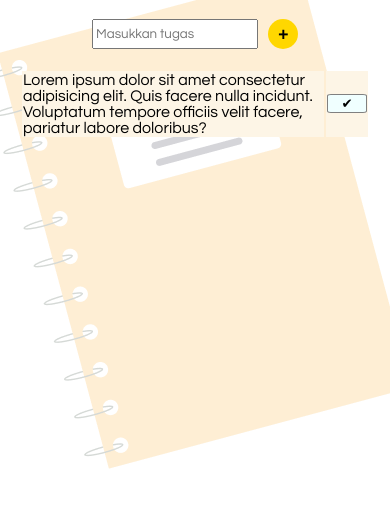
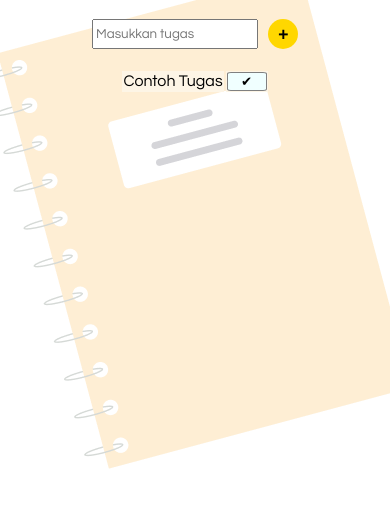
Before and after one commit to faizbyp/dom-todo, a plain HTML site: page index.html in a window 390 px wide. Shown: the part 197-704 px from the top of the page. Drawn offline with Linux system fonts and the light colour scheme.

```diff
--- a/index.html
+++ b/index.html
@@ -19,7 +19,7 @@
     <table>
         <tbody id="daftartugas">
             <tr>
-                <td class="tugas">Lorem ipsum dolor sit amet consectetur adipisicing elit. Quis facere nulla incidunt. Voluptatum tempore officiis velit facere, pariatur labore doloribus?</td>
+                <td class="tugas">Contoh Tugas</td>
                 <td><button class="hapus-btn">✔</button></td>
             </tr>
         </tbody>
```
